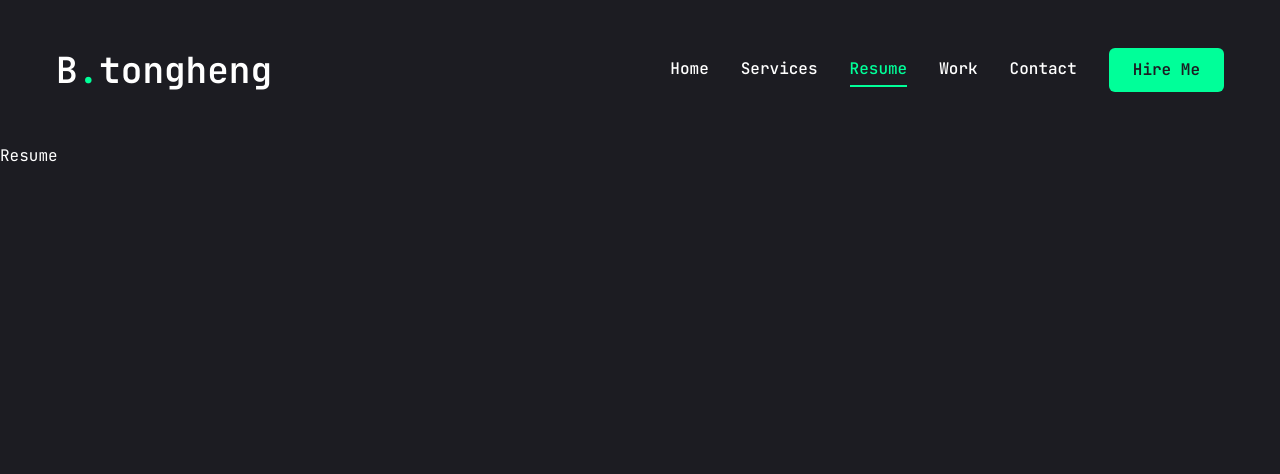
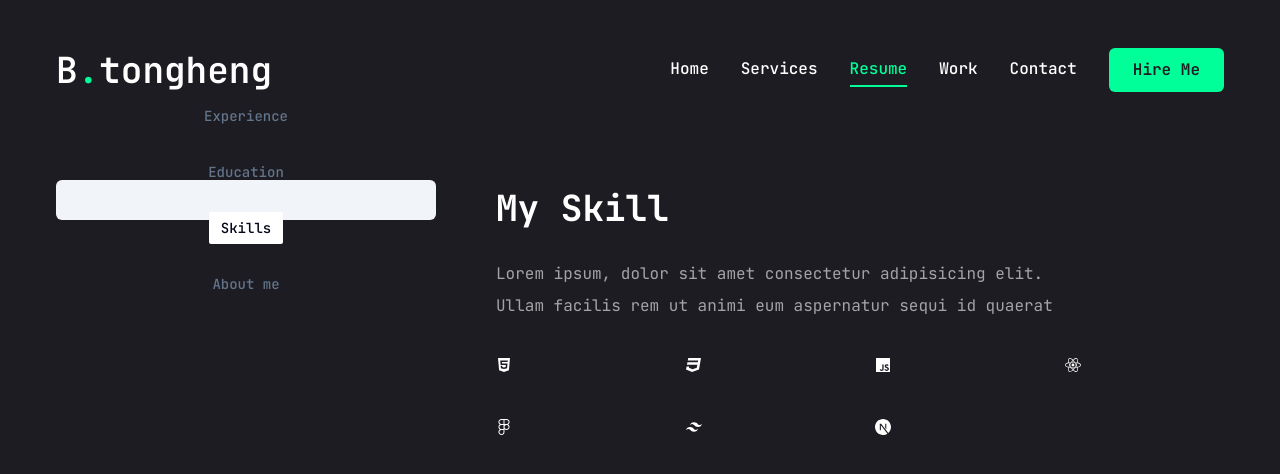
Before and after one commit to seanghaihan/portfolio2.0, a Next.js app: page /resume in a window 1280 px wide. Shown: the top 474 px of the page. Built offline with nearby package versions, Linux system fonts and the light colour scheme.

Commit message:
updaet resume page

```diff
--- a/app/resume/page.jsx
+++ b/app/resume/page.jsx
@@ -1,7 +1,257 @@
-import React from 'react'
+"use client"
+
+import { FaHtml5, FaCss3, FaJs, FaReact, FaFigma } from "react-icons/fa"
+import { SiTailwindcss,SiNextdotjs } from "react-icons/si";
+
+import { Tabs, TabsContent, TabsList, TabsTrigger } from "@/components/ui/tabs"
+import { Tooltip, TooltipContent, TooltipProvider, TooltipTrigger } from "@/components/ui/tooltip"
+import { ScrollArea } from "@/components/ui/scroll-area"
+import {motion} from "framer-motion"
+
+// skill data
+const skills = {
+  title: "My Skill",
+  desc: 'Lorem ipsum, dolor sit amet consectetur adipisicing elit. Ullam facilis rem ut animi eum aspernatur sequi id quaerat',
+  skillList: [
+    {
+      icon: <FaHtml5 />,
+      name: "HTML5",
+    },
+    {
+      icon: <FaCss3 />,
+      name: "CSS3",
+    },
+    {
+      icon: <FaJs />,
+      name: "JavaScript",
+    },
+    {
+      icon: <FaReact />,
+      name: "React JS",
+    },
+    {
+      icon: <FaFigma />,
+      name: "Figma",
+    },
+    {
+      icon: <SiTailwindcss />,
+      name: "Tailwind CSS",
+    },
+    {
+      icon: <SiNextdotjs />,
+      name: "Next JS",
+    },
+
+  ]
+}
+
+// about data
+const about = [
+  {
+    title: "About me",
+    desc: 'Lorem ipsum, dolor sit amet consectetur adipisicing elit. Ullam facilis rem ut animi eum aspernatur sequi id quaerat',
+    info: [
+      {
+        fieldName: "Name",
+        fieldValue: "Btongheng",
+      },
+      {
+        fieldName: "Phone",
+        fieldValue: "+855 999 888 777",
+      },
+      {
+        fieldName: "Exprience",
+        fieldValue: "4+ years",
+      },
+      {
+        fieldName: "Github",
+        fieldValue: "Btongheng",
+      },
+      {
+        fieldName: "Nataionality",
+        fieldValue: "Cambodian",
+      },
+      {
+        fieldName: "Email",
+        fieldValue: "Btongheng@gmail.com",
+      },
+      {
+        fieldName: "Freelancer",
+        fieldValue: "Available",
+      },
+
+    ]
+  }
+]
+
+// experience data
+const experience = {
+  icon: '/assets/resume/badge.svg',
+  title: "My experience",
+  desc: 'Lorem ipsum, dolor sit amet consectetur adipisicing elit. Ullam facilis rem ut animi eum aspernatur sequi id quaerat',
+  items: [
+    {
+      company: 'Google',
+      position: 'Software Engineer',
+      duration: '2022 - Present',
+    },
+    {
+      company: 'Google 2',
+      position: 'Software Engineer',
+      duration: '2021 - Present',
+    },
+    {
+      company: 'Google 3',
+      position: 'Software Engineer',
+      duration: '2021 - Present',
+    },
+    {
+      company: 'Google 3',
+      position: 'Software Engineer',
+      duration: '2021 - Present',
+    },
+    {
+      company: 'Google 3',
+      position: 'Software Engineer',
+      duration: '2021 - Present',
+    },
+  ]
+}
+
+// education data
+const education = {
+  icon: '/assets/resume/cap.svg',
+  title: "My Education",
+  desc: 'Lorem ipsum, dolor sit amet consectetur adipisicing elit. Ullam facilis rem ut animi eum aspernatur sequi id quaerat',
+  items: [
+    {
+      institution: 'NIB',
+      degree: 'IT',
+      duration: '2018 - 2024',
+    },
+    {
+      institution: 'PPT',
+      degree: 'High School',
+      duration: '2015 - 2018',
+    },
+
+  ]
+}
 
 export default function Resume() {
-  return (
-    <div>Resume</div>
-  )
+  return <motion.div
+    initial={{ opacity: 0 }}
+    animate={{
+      opacity: 1,
+      transition: {
+        delay: 0.9,
+        duration: 0.3,
+        ease: "easeIn"
+      }
+    }}
+    className="min-h-[80vh] flex flex-col items-center justify-center py-12 lg:py-0"
+  >
+    <div className="container mx-auto">
+      <Tabs
+        defaultValue="skills"
+        className="flex flex-col lg:flex-row gap-[60px]"
+      >
+        <TabsList className="flex flex-col gap-6 w-full max-w-[380px] mx-auto lg:mx-0">
+          <TabsTrigger value="experience">Experience</TabsTrigger>
+          <TabsTrigger value="education">Education</TabsTrigger>
+          <TabsTrigger value="skills">Skills</TabsTrigger>
+          <TabsTrigger value="about">About me</TabsTrigger>
+        </TabsList>
+
+        {/* content */}
+        <div className="min-h-[70vh] w-full">
+
+          {/* experience */}
+          <TabsContent value="experience" className="w-full">
+            <div className="flex flex-col text-center lg:text-left gap-[30px]">
+              <h3 className="text-4xl font-bold">
+              {experience.title}
+              </h3>
+              <p className="max-w-[600px] text-white/60 mx-auto lg:mx-0">
+                {experience.desc}
+              </p>
+              <ScrollArea className="h-[400px]">
+                <ul className="grid grid-cols lg:grid-cols-2 gap-[30px]">
+                  {experience.items.map(item =>
+                    <li key={item.company} className="bg-[#232329] h-[184px] py-6 px-10 rouned-lg flex flex-col justify-center items-center lg:items-start gap-1">
+                      <span className="text-accent">{item.duration}</span>
+                      <h3 className="text-xl max-w-[260px] min-h-[42px] text-center lg:text-left">{item.position}</h3>
+                      <div className="flex items-center gap-3">
+                        <span className="w-[6px] h-[6px] bg-accent rotate-45"></span>
+                        <p className="text-white/60">{item.company}</p>
+                      </div>
+                    </li>
+                  )}
+                </ul>
+              </ScrollArea>
+            </div>
+          </TabsContent>
+
+          {/* education */}
+          <TabsContent value="education" className="w-full">
+          <div className="flex flex-col text-center lg:text-left gap-[30px]">
+              <h3 className="text-4xl font-bold">
+              {education.title}
+              </h3>
+              <p className="max-w-[600px] text-white/60 mx-auto lg:mx-0">
+                {education.desc}
+              </p>
+              <ScrollArea className="h-[400px]">
+                <ul className="grid grid-cols lg:grid-cols-2 gap-[30px]">
+                  {education.items.map(item =>
+                    <li key={item.institution} className="bg-[#232329] h-[184px] py-6 px-10 rouned-lg flex flex-col justify-center items-center lg:items-start gap-1">
+                      <span className="text-accent">{item.duration}</span>
+                      <h3 className="text-xl max-w-[260px] min-h-[42px] text-center lg:text-left">{item.degree}</h3>
+                      <div className="flex items-center gap-3">
+                        <span className="w-[6px] h-[6px] bg-accent rotate-45"></span>
+                        <p className="text-white/60">{item.institution}</p>
+                      </div>
+                    </li>
+                  )}
+                </ul>
+              </ScrollArea>
+          </div>
+          </TabsContent>
+
+          {/* skills */}
+          <TabsContent value="skills" className="w-full">
+          <div className="flex flex-col text-center lg:text-left gap-[30px]">
+              <h3 className="text-4xl font-bold">
+              {skills.title}
+              </h3>
+              <p className="max-w-[600px] text-white/60 mx-auto lg:mx-0">
+                {skills.desc}
+              </p>
+            <ul className="grid grid-cols-2 sm:grid-cols-3 md:grid-cols-4 lg:gap-[30px]">
+                  {skills.skillList.map(skill =>
+                    <li key={skill.name}>
+                      <TooltipProvider>
+                      <Tooltip>
+                        <TooltipTrigger>
+                        {skill.icon}
+                        </TooltipTrigger>
+                        <TooltipContent>
+                        {skill.name}
+                        </TooltipContent>
+                      </Tooltip>
+                      </TooltipProvider>
+                    </li>
+                  )}
+              </ul>
+            </div>
+          </TabsContent>
+
+          {/* About me */}
+          <TabsContent value="about" className="w-full">
+            About me
+          </TabsContent>
+        </div>
+      </Tabs>
+    </div>
+  </motion.div>
 }
```
